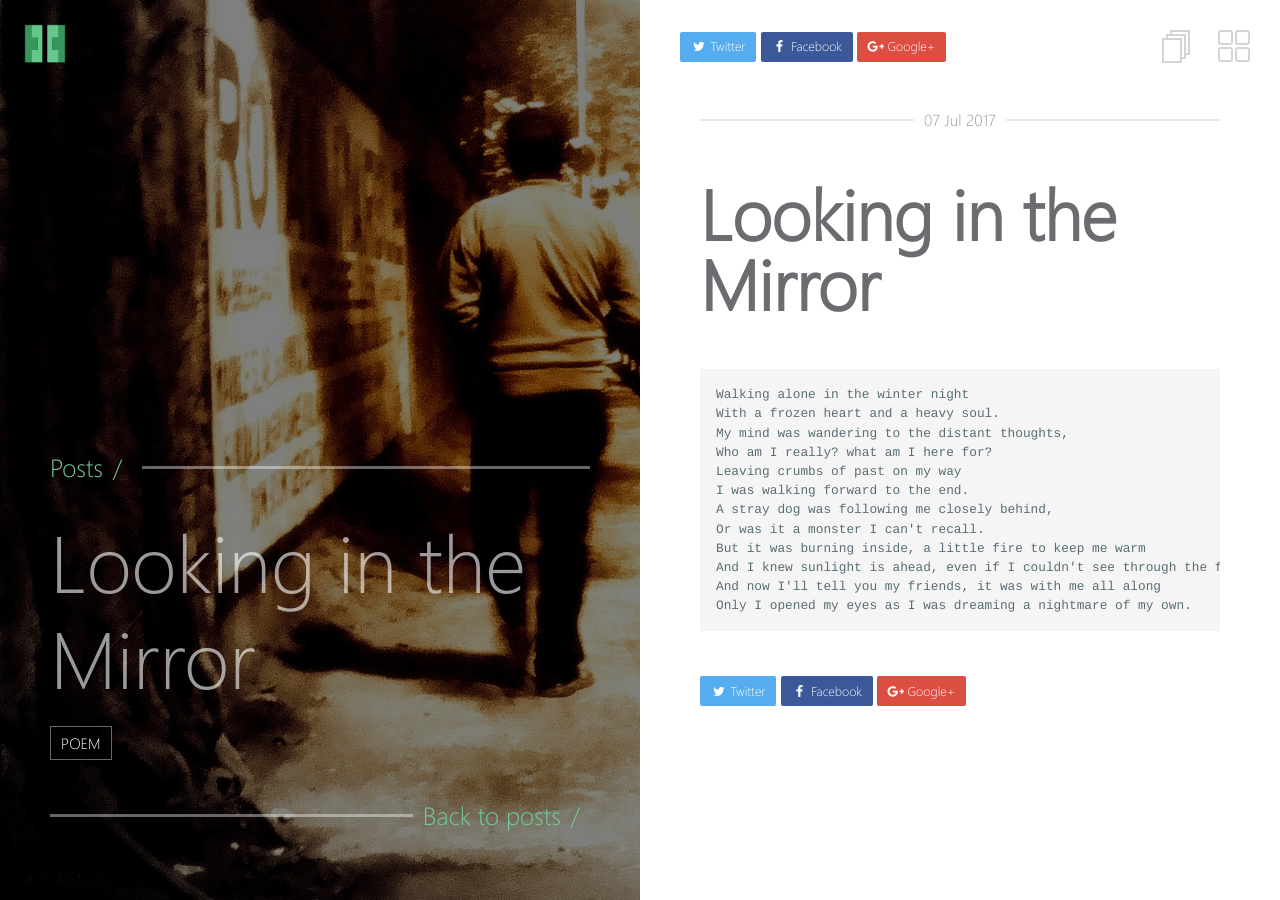
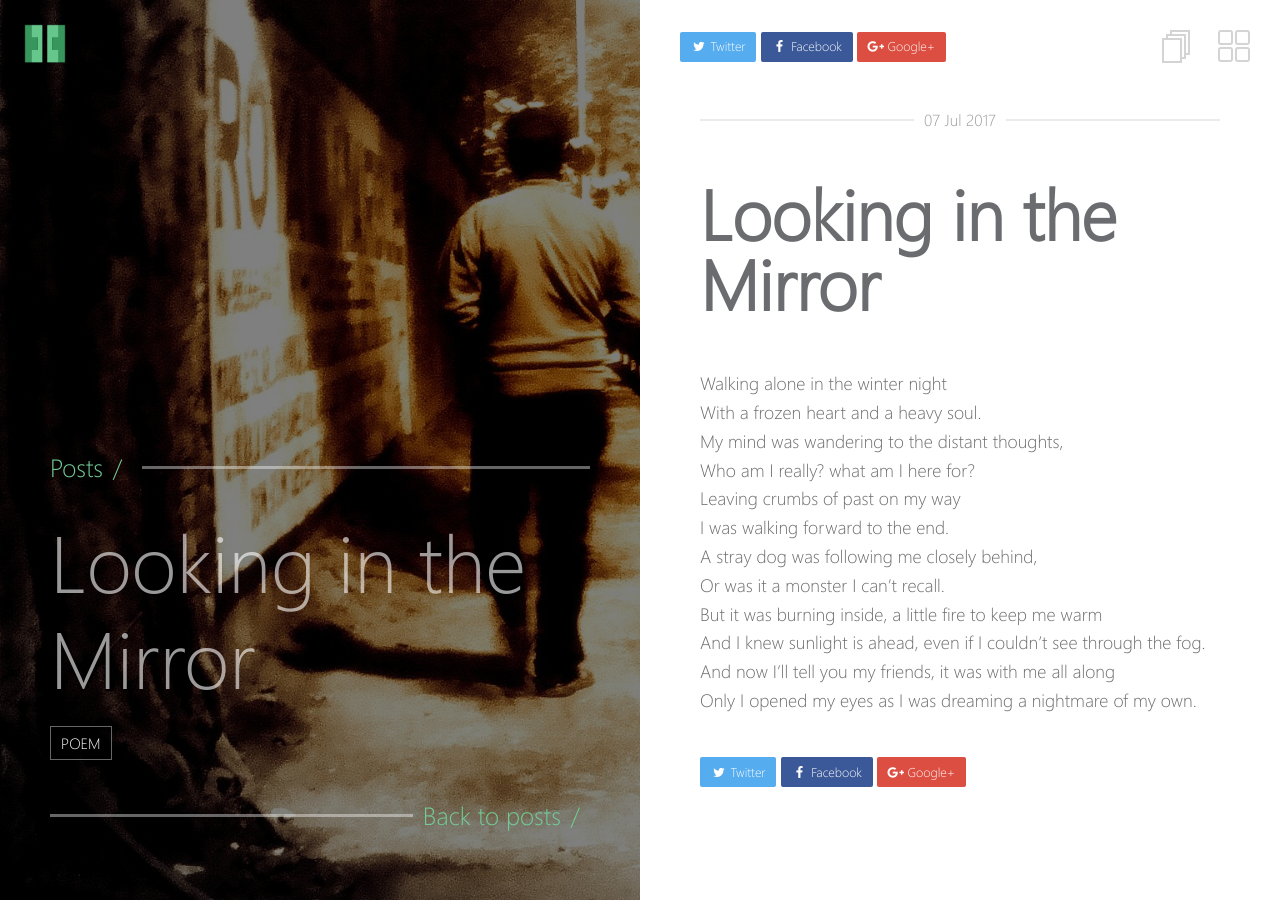
Before and after one commit to maverickamit/blog, a Jekyll site: the page built from _posts/2017-07-07-looking-in-the-mirror.md, in a window 1280 px wide. Built offline with Jekyll 4.4.1, drawn with Linux system fonts in a browser that asks for light colours.

Commit message:
Fixed formatting

````diff
--- a/_posts/2017-07-07-looking-in-the-mirror.md
+++ b/_posts/2017-07-07-looking-in-the-mirror.md
@@ -9,8 +9,7 @@
 
 # Looking in the Mirror
 
-```
-Walking alone in the winter night
+_Walking alone in the winter night
 With a frozen heart and a heavy soul.
 My mind was wandering to the distant thoughts,
 Who am I really? what am I here for?
@@ -21,5 +20,4 @@
 But it was burning inside, a little fire to keep me warm
 And I knew sunlight is ahead, even if I couldn't see through the fog.
 And now I'll tell you my friends, it was with me all along
-Only I opened my eyes as I was dreaming a nightmare of my own.
-```
+Only I opened my eyes as I was dreaming a nightmare of my own._
````
